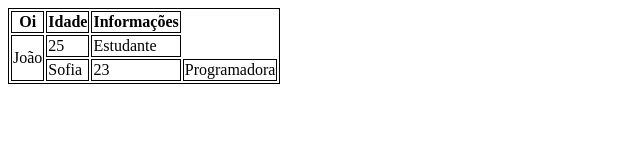
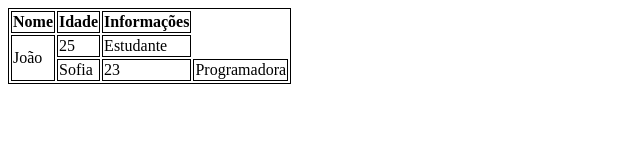
Before and after one commit to Diego-Sioli/aula-tabela, a plain HTML site: page index.html in a window 1280 px wide. Shown: the whole page, without its empty margins (0-640 px from the left). Drawn offline with Linux system fonts and the light colour scheme.

Commit message:
mudei oi para nome

```diff
--- a/index.html
+++ b/index.html
@@ -14,7 +14,7 @@
     <table>
         <thead>
             <tr>
-                <th>Oi</th>
+                <th>Nome</th>
                 <th>Idade</th>
                 <th>Informações</th>
             </tr>
```
